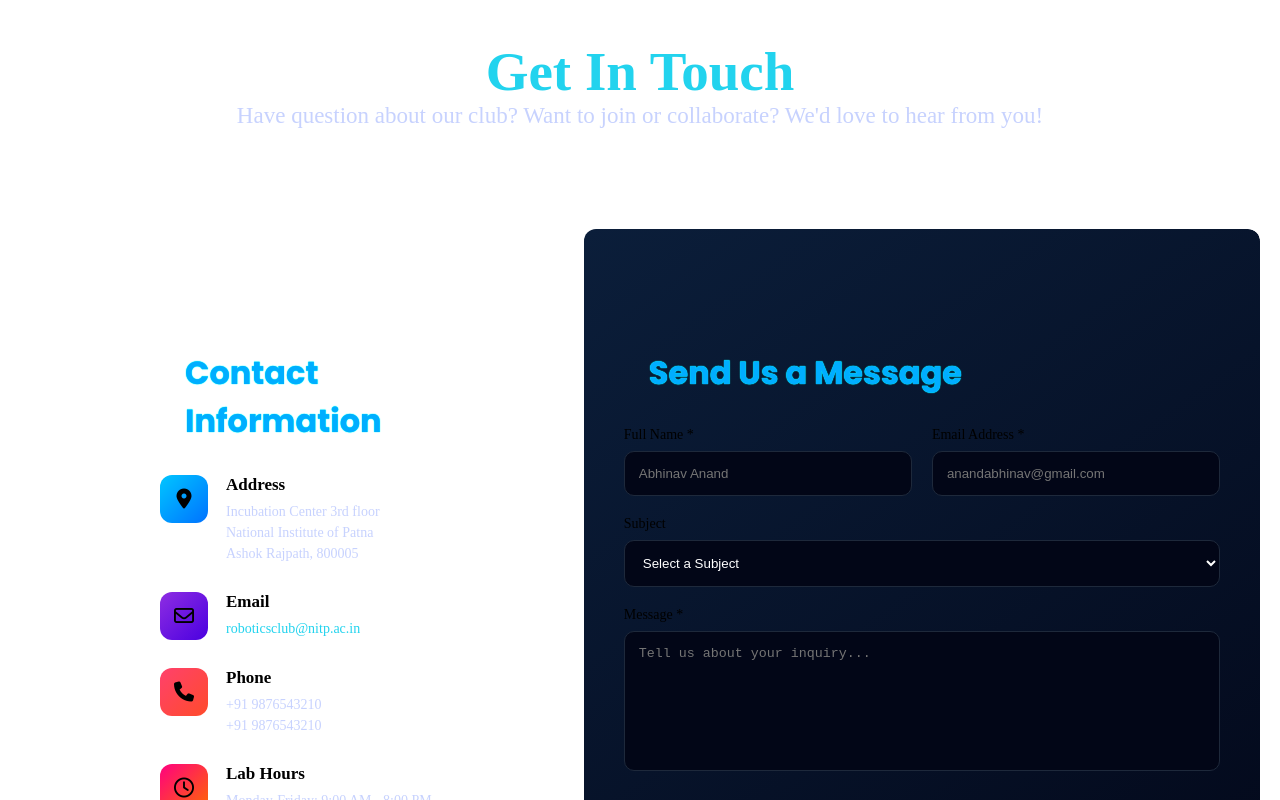
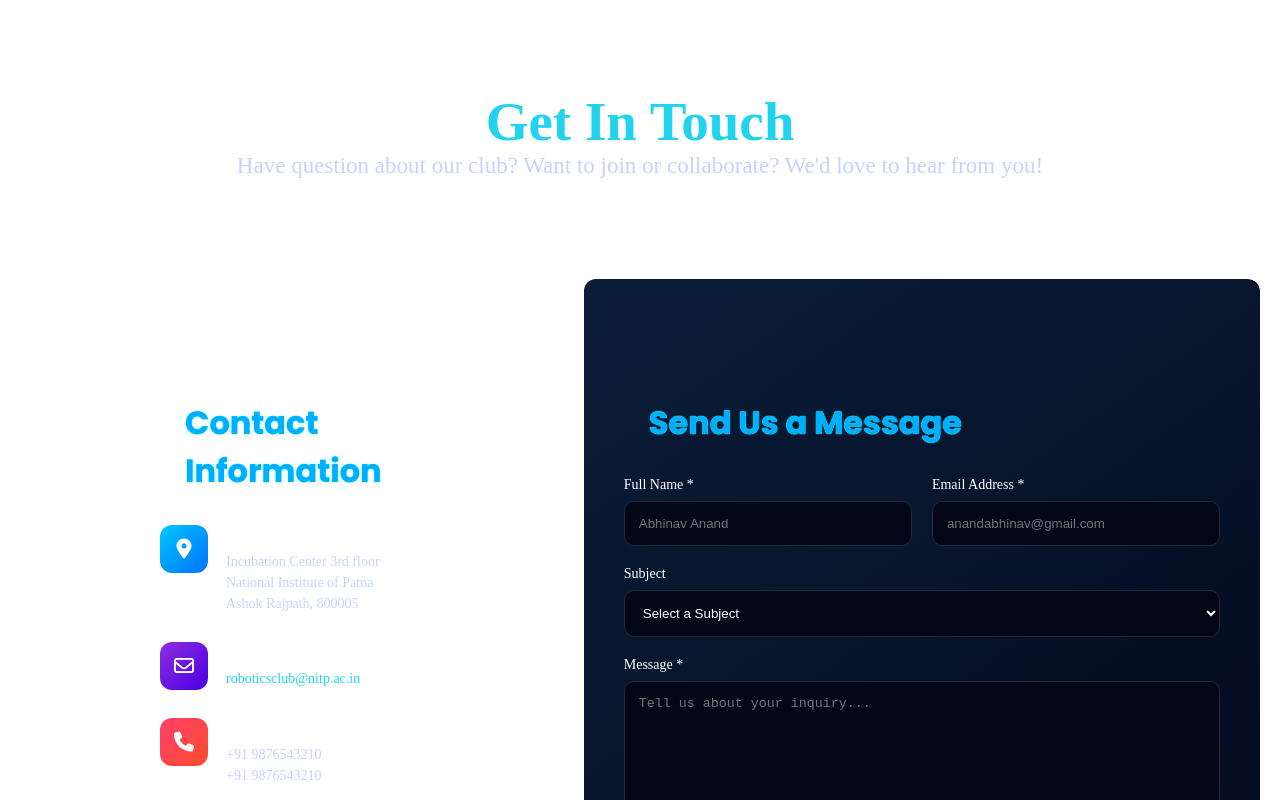
Before and after one commit to UnqGit/Robotics_Club_Website, a React (Vite) app in the folder robotics_club/: page /contact in a window 1280 px wide. Shown: the top 800 px of the page. Built offline with nearby package versions, Linux system fonts and the light colour scheme.

Commit message:
Corrected texts and margins via css

```diff
--- a/robotics_club/src/appStyle.css
+++ b/robotics_club/src/appStyle.css
@@ -9,6 +9,7 @@ html,
 body {
     max-width: 100%;
     overflow-x: hidden;
+    color: white;
 }
 
 .main--container--mn {
@@ -107,6 +108,13 @@ button:active {
     background-color: black;
     color: white;
     height: 350px;
+}
+
+@media (max-width : 1500px) {
+    .main--container--mn .navbar--nb {
+        height: 60px;
+        width: 100%;
+    }
 }
 
 @media (max-width : 1100px) {
@@ -1398,6 +1406,7 @@ li::marker {
 
 .projects--pro {
     width: 100%;
+    /* height: 300px; */
     margin: 0;
     padding: 0;
 }
@@ -2058,7 +2067,18 @@ h2 {
 
 .contact-page,
 .teams-page {
+    margin-top: 70px;
     padding: 40px 20px;
+}
+
+@media(max-height: 1100px) {
+
+    .contact-page,
+    .teams-page {
+        margin-top: 50px;
+        padding: 40px 20px;
+    }
+
 }
 
 .main-heading {
```
